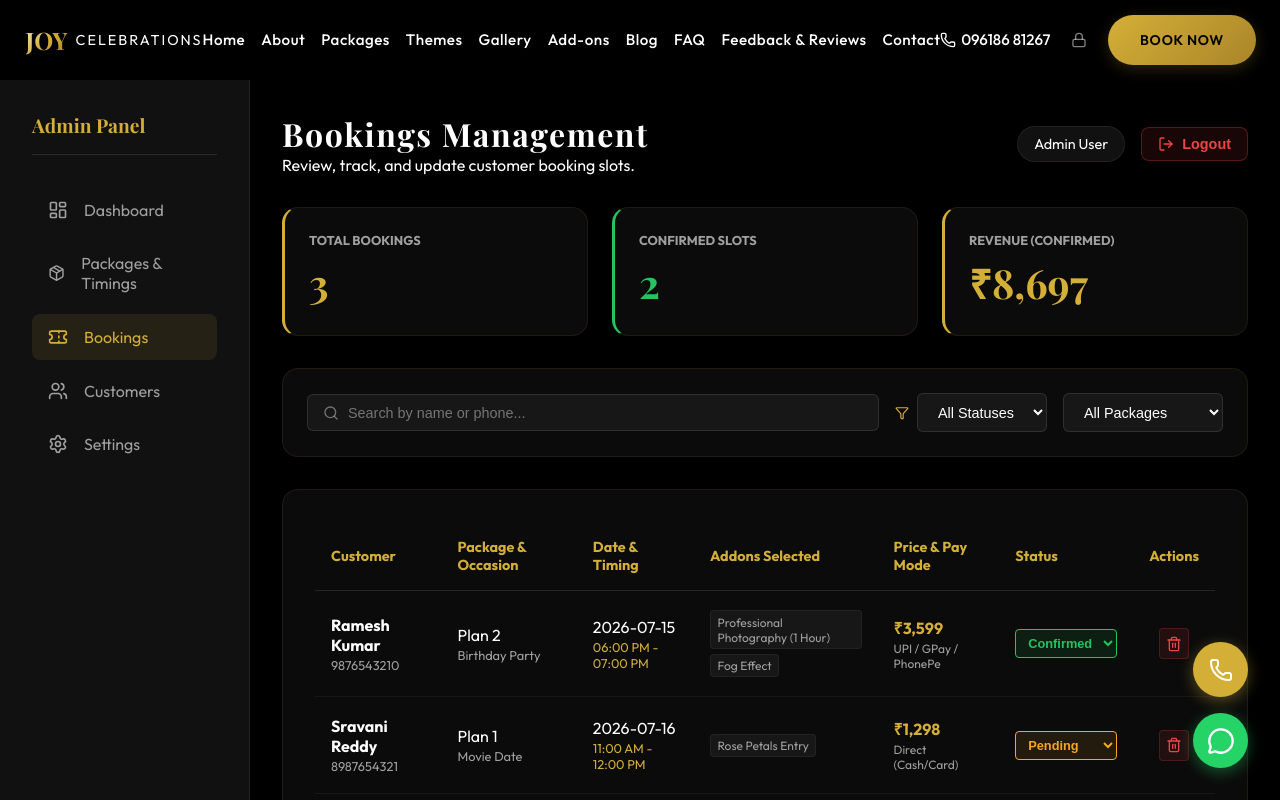
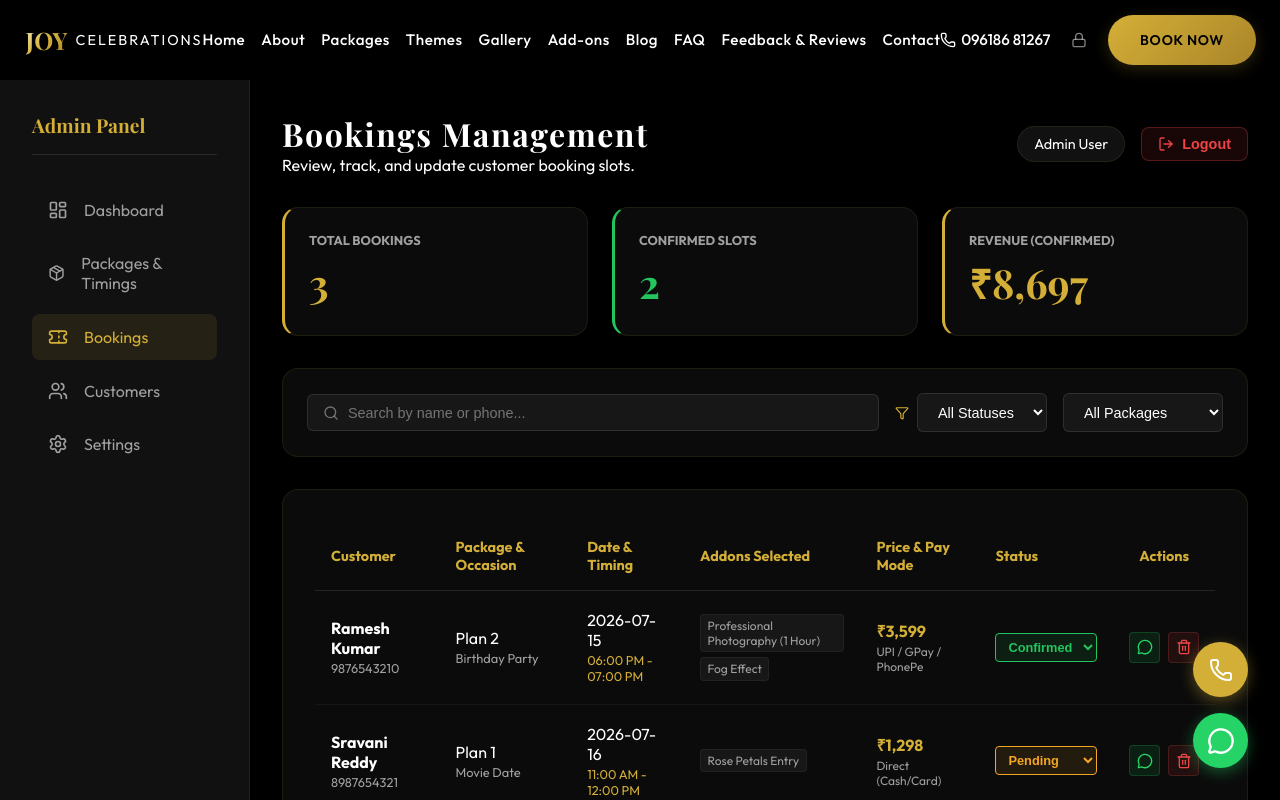
Before and after one commit to geethikaparvatham/Joy_celebrations, a Next.js app: page /admin/bookings in a window 1280 px wide. Shown: the top 800 px of the page. Built offline with nearby package versions, Linux system fonts and the light colour scheme; no server answers; the database is empty.

Commit message:
Implement WhatsApp booking confirmation alerts in Admin Bookings Manager

```diff
--- a/src/app/admin/bookings/page.tsx
+++ b/src/app/admin/bookings/page.tsx
@@ -3,7 +3,7 @@
 import { useState, useEffect } from "react";
 import { collection, onSnapshot, updateDoc, deleteDoc, doc } from "firebase/firestore";
 import { db } from "../../../lib/firebase";
-import { Settings, Users, Calendar as CalendarIcon, Ticket, Trash2, Search, Filter, ShieldAlert } from "lucide-react";
+import { Settings, Users, Calendar as CalendarIcon, Ticket, Trash2, Search, Filter, ShieldAlert, MessageCircle } from "lucide-react";
 import styles from "../page.module.css";
 import AdminSidebar from "../../../components/admin/AdminSidebar";
 import LogoutButton from "../LogoutButton";
@@ -105,6 +105,31 @@ export default function BookingsManager() {
       } catch (error) {
         console.error("Error updating status:", error);
         alert("Failed to update status.");
+        return;
+      }
+    }
+
+    if (newStatus === "Confirmed") {
+      const b = bookings.find(item => item.id === id);
+      if (b && confirm(`Booking status set to Confirmed. Would you like to send a WhatsApp confirmation message to ${b.customerName}?`)) {
+        const countryCode = "91";
+        const customerPhoneClean = b.customerPhone.replace(/\D/g, "");
+        const formattedPhone = customerPhoneClean.startsWith("91") && customerPhoneClean.length > 10
+          ? customerPhoneClean
+          : countryCode + customerPhoneClean;
+
+        let msg = `Hello *${b.customerName}*,%0A%0A`;
+        msg += `Your booking for *${b.packageName}* at *JOY Celebrations Private Theatre* is *Confirmed*! 🎉%0A%0A`;
+        msg += `*Booking Details:*%0A`;
+        msg += `📅 *Date:* ${b.date}%0A`;
+        msg += `🕒 *Time Slot:* ${b.timeSlot}%0A`;
+        msg += `🎈 *Occasion:* ${b.occasion}%0A`;
+        msg += `💰 *Amount:* ₹${(b.totalAmount || 0).toLocaleString('en-IN')}%0A%0A`;
+        msg += `We look forward to hosting your celebration! If you have any questions, feel free to reply here.%0A%0A`;
+        msg += `Thank you,%0A*JOY Celebrations Team*`;
+
+        const whatsappUrl = `https://wa.me/${formattedPhone}?text=${msg}`;
+        window.open(whatsappUrl, '_blank');
       }
     }
   };
@@ -334,8 +359,57 @@ export default function BookingsManager() {
                       </select>
                     </td>
 
+                    {/* Actions */}
+                    <td style={{ padding: '1.2rem 1rem', textAlign: 'center' }}>
+                      <div style={{ display: 'flex', gap: '0.5rem', justifyContent: 'center' }}>
+                        {/* WhatsApp Message */}
+                        <button
+                          onClick={() => {
+                            const countryCode = "91";
+                            const customerPhoneClean = b.customerPhone.replace(/\D/g, "");
+                            const formattedPhone = customerPhoneClean.startsWith("91") && customerPhoneClean.length > 10
+                              ? customerPhoneClean
+                              : countryCode + customerPhoneClean;
+
+                            let msg = `Hello *${b.customerName}*,%0A%0A`;
+                            msg += `Your booking for *${b.packageName}* at *JOY Celebrations Private Theatre* is *Confirmed*! 🎉%0A%0A`;
+                            msg += `*Booking Details:*%0A`;
+                            msg += `📅 *Date:* ${b.date}%0A`;
+                            msg += `🕒 *Time Slot:* ${b.timeSlot}%0A`;
+                            msg += `🎈 *Occasion:* ${b.occasion}%0A`;
+                            msg += `💰 *Amount:* ₹${(b.totalAmount || 0).toLocaleString('en-IN')}%0A%0A`;
+                            msg += `We look forward to hosting your celebration! If you have any questions, feel free to reply here.%0A%0A`;
+                            msg += `Thank you,%0A*JOY Celebrations Team*`;
+
+                            const whatsappUrl = `https://wa.me/${formattedPhone}?text=${msg}`;
+                            window.open(whatsappUrl, '_blank');
+                          }}
+                          style={{
+                            background: 'rgba(37,211,102,0.1)',
+                            border: '1px solid rgba(37,211,102,0.2)',
+                            color: '#25D366',
+                            borderRadius: '4px',
+                            cursor: 'pointer',
+                            padding: '0.4rem',
+                            display: 'inline-flex',
+                            alignItems: 'center',
+                            justifyContent: 'center',
+                            transition: 'all 0.2s'
+                          }}
+                          onMouseEnter={(e) => {
+                            e.currentTarget.style.background = 'rgba(37,211,102,0.25)';
+                            e.currentTarget.style.borderColor = '#25D366';
+                          }}
+                          onMouseLeave={(e) => {
+                            e.currentTarget.style.background = 'rgba(37,211,102,0.1)';
+                            e.currentTarget.style.borderColor = 'rgba(37,211,102,0.2)';
+                          }}
+                          title="Send Confirmation via WhatsApp"
+                        >
+                          <MessageCircle size={16} />
+                        </button>
+
                         {/* Delete Action */}
-                    <td style={{ padding: '1.2rem 1rem', textAlign: 'center' }}>
                         <button
                           onClick={() => handleDeleteBooking(b.id)}
                           style={{
@@ -362,6 +436,7 @@ export default function BookingsManager() {
                         >
                           <Trash2 size={16} />
                         </button>
+                      </div>
                     </td>
                   </tr>
                 ))}
```
Lines whose indentation alone changed are shown as unchanged.
